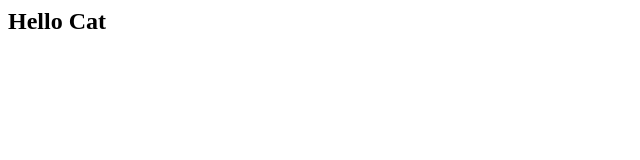
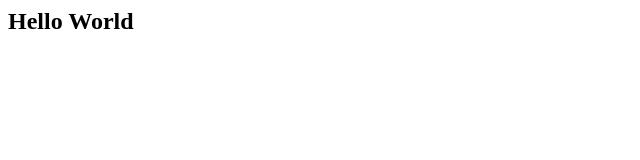
Before and after one commit to gredy2608/ifws-demo, a plain HTML site: page index.html in a window 1280 px wide. Shown: the full height of the page, 0-640 px from the left. Drawn offline with Linux system fonts and the light colour scheme.

Commit message:
Update Hello Cat to Hello World

```diff
--- a/index.html
+++ b/index.html
@@ -3,6 +3,6 @@
         <title>IFWS Demo</title>
     </head>
     <body>
-        <h2>Hello Cat</h2>
+        <h2>Hello World</h2>
     </body>
 </html>
```
